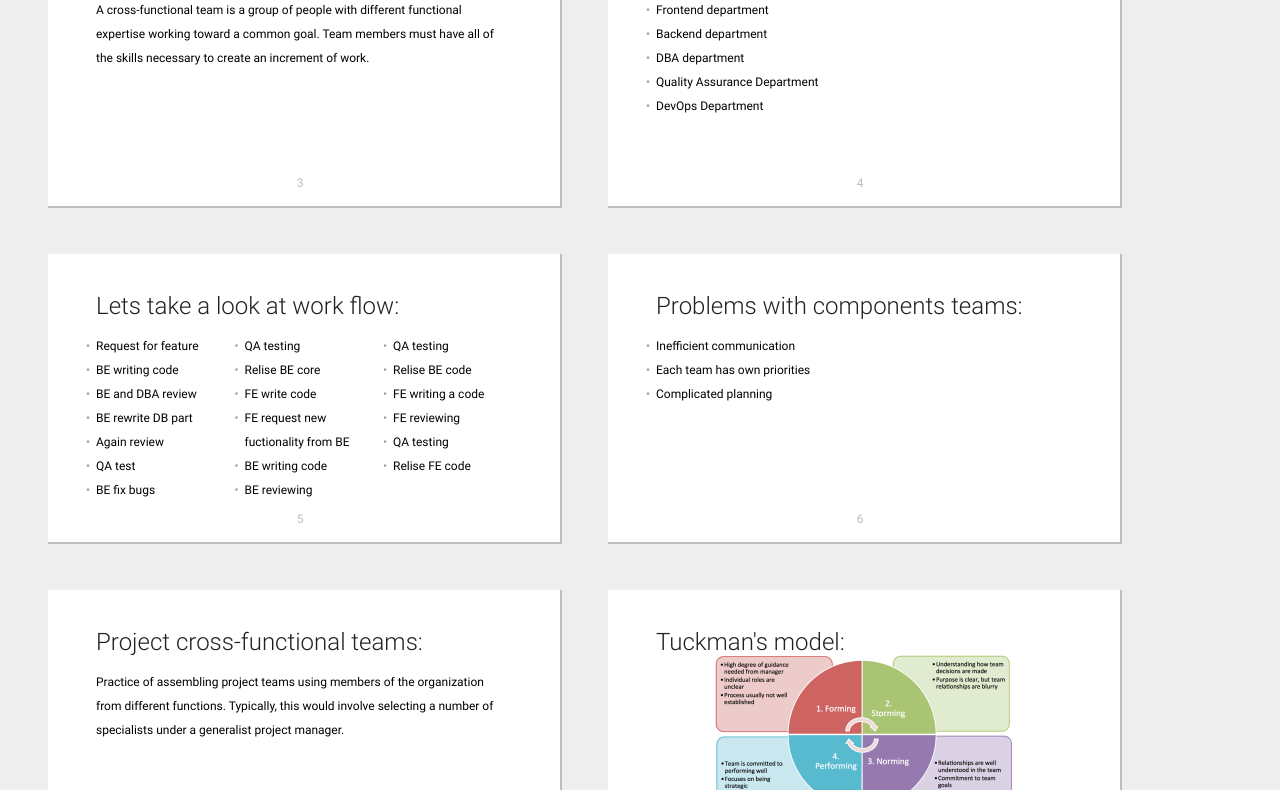
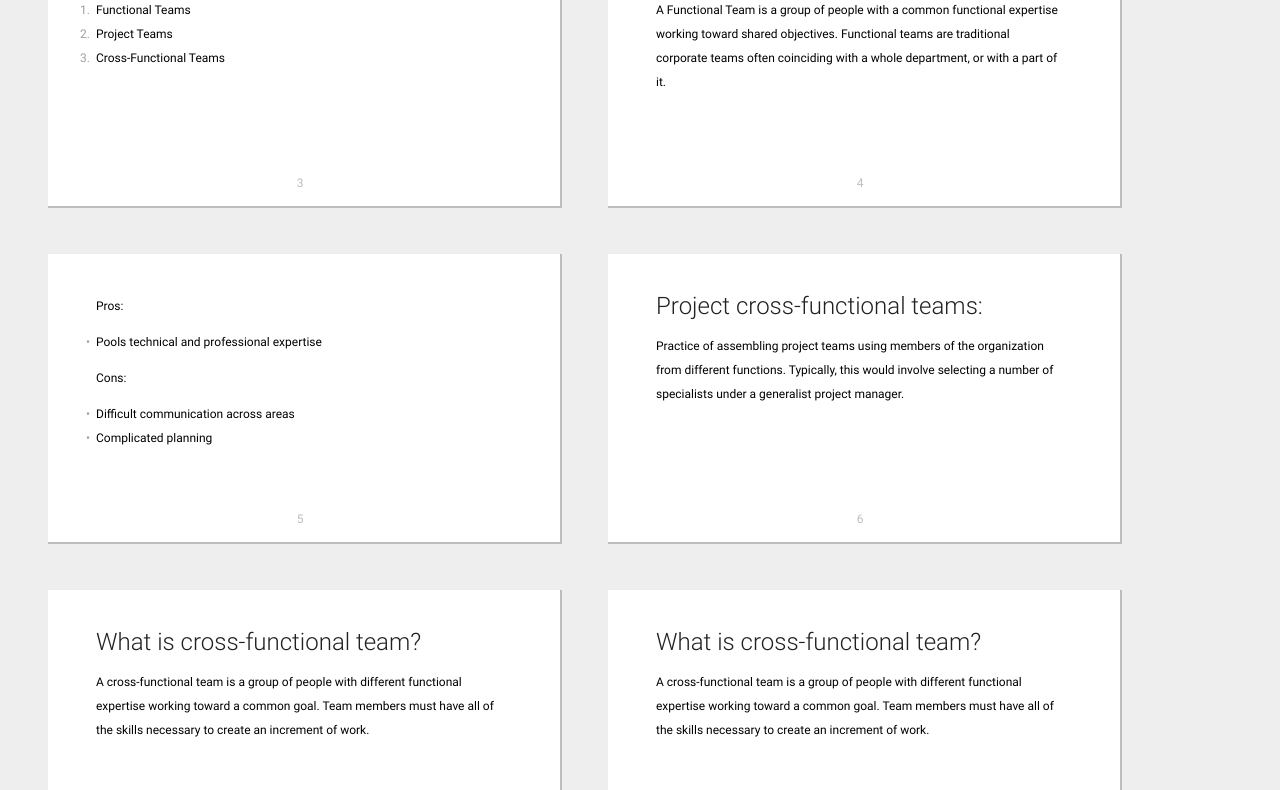
Before and after one commit to kirill-binary/cf-teams, a plain HTML site: page index.html in a window 1280 px wide. Shown: the part 647-1437 px from the top of the page. Drawn offline with Linux system fonts and the light colour scheme.

Commit message:
Save before rewriting

```diff
--- a/index.html
+++ b/index.html
@@ -47,75 +47,52 @@
         <p>Material of this presentation based on my personal experience and can be different from other opinions or even reality.</p>
     </section>
 
+    <section class="slide">
+        <h2>What are we gonna talk about?</h2>
+        <ol>
+            <li>Functional Teams</li>
+            <li>Project Teams</li>
+            <li>Cross-Functional Teams</li>
+        </ol>
+    </section>
+
+    <section class="slide">
+        <h2>What is functional team?</h2>
+        <p>A Functional Team is a group of people with a common functional expertise working toward shared objectives. Functional teams are traditional corporate teams often coinciding with a whole department, or with a part of it.</p>
+    </section>
+
+    <section class="slide">
+        <p>Pros:</p>
+        <ul>
+            <li>Pools technical and professional expertise</li>
+
+        </ul>
+        <p>Cons:</p>
+        <ul>
+            <li>Difficult communication across areas</li>
+            <li>Complicated planning</li>
+        </ul>
+    </section>
+
+    <section class="slide">
+        <h2>Project cross-functional teams:</h2>
+        <p>Practice of assembling project teams using members of the organization from different functions. Typically, this would involve selecting a number of specialists under a generalist project manager.</p>
+    </section>
 
     <section class="slide">
         <h2>What is cross-functional team?</h2>
         <p>A cross-functional team is a group of people with different functional expertise working toward a common goal. Team members must have all of the skills necessary to create an increment of work.</p>
     </section>
 
-
     <section class="slide">
-        <h2>Our components teams:</h2>
-        <ul>
-            <li>Frontend department</li>
-            <li>Backend department</li>
-            <li>DBA department</li>
-            <li>Quality Assurance Department</li>
-            <li>DevOps Department</li>
-        </ul>
+        <h2>What is cross-functional team?</h2>
+        <p>A cross-functional team is a group of people with different functional expertise working toward a common goal. Team members must have all of the skills necessary to create an increment of work.</p>
     </section>
-
-    <section class="slide" id="workflow">
-        <h2>Lets take a look at work flow:</h2>
-        <div class="columns three">
-            <ul start="10">
-                <li>Request for feature</li>
-                <li class="next">BE writing code</li>
-                <li class="next">BE and DBA review</li>
-                <li class="next">BE rewrite DB part</li>
-                <li class="next">Again review</li>
-                <li class="next">QA test</li>
-                <li class="next">BE fix bugs</li>
-            </ul>
-            <ul>
-                <li class="next">QA testing</li>
-                <li class="next">Relise BE core</li>
-                <li class="next">FE write code</li>
-                <li class="next">FE request new fuctionality from BE</li>
-                <li class="next">BE writing code</li>
-                <li class="next">BE reviewing</li>
-            </ul>
-            <ul>
-                <li class="next">QA testing</li>
-                <li class="next">Relise BE code</li>
-                <li class="next">FE writing a code</li>
-                <li class="next">FE reviewing</li>
-                <li class="next">QA testing</li>
-                <li class="next">Relise FE code</li>
-            </ul>
-        </div>
-        <style>
-            #workflow ol li {
-                margin: 0 ;
-                font-size: 20px;
-            }
-        </style>
-    </section>
-
     <section class="slide">
-        <h2>Problems with components teams:</h2>
-        <ul>
-            <li>Inefficient communication</li>
-            <li>Each team has own priorities</li>
-            <li>Complicated planning</li>
-        </ul>
-    </section>
-
-
-
-    <section class="slide">
-        <h2>Project cross-functional teams:</h2>
-        <p>Practice of assembling project teams using members of the organization from different functions. Typically, this would involve selecting a number of specialists under a generalist project manager.</p>
+        <h2>Tuckman's model:</h2>
+        <figure>
+            <img class="cover" src="pictures/tuckman.png" alt="Tuckman's stages of group development">
+        </figure>
     </section>
 
     <section class="slide">
```
